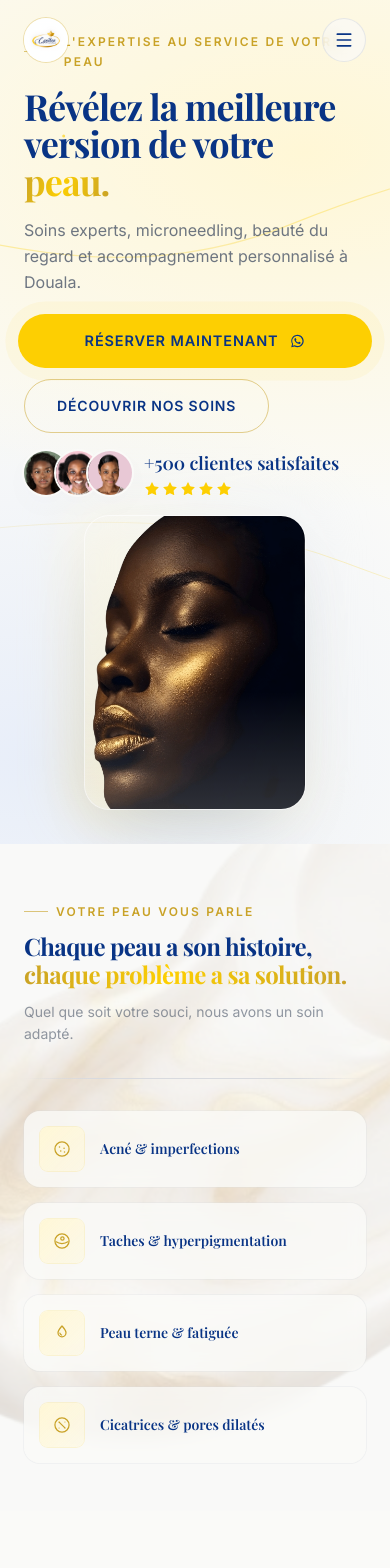
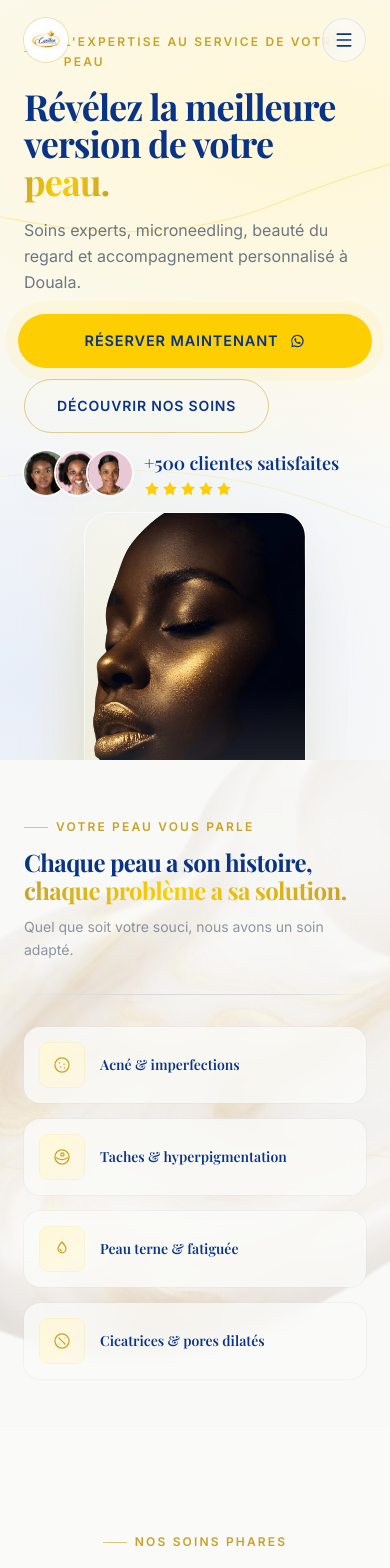
Before and after one commit to kenryalonzo/com.cythia.dev, a Next.js app: page / in a window 390 px wide. Shown: the top 1568 px of the page. Built offline with nearby package versions, Linux system fonts and the light colour scheme.

Commit message:
Refactor Hero component height for better responsiveness and integrate Filaments component into SkinConcerns for enhanced visual design

```diff
--- a/components/Hero.tsx
+++ b/components/Hero.tsx
@@ -32,7 +32,7 @@ export function Hero() {
 		<section
 			id="accueil"
 			ref={ref}
-			className="relative overflow-hidden bg-ivory h-dvh min-h-dvh"
+			className="relative overflow-hidden bg-ivory h-[90vh] min-h-[500px]"
 		>
 			{/* Décor — dégradé crème radial + filaments dorés subtils */}
 			<div
--- a/components/SkinConcerns.tsx
+++ b/components/SkinConcerns.tsx
@@ -2,6 +2,7 @@
 
 import { motion } from "framer-motion";
 import Image from "next/image";
+import { Filaments } from "@/components/ui/Filaments";
 import { skinConcernIcons } from "@/components/ui/icons";
 import { Reveal } from "@/components/ui/Reveal";
 import { waLink } from "@/lib/site";
@@ -47,6 +48,11 @@ export function SkinConcerns() {
 					aria-hidden
 				/>
 				<div className="absolute inset-0 bg-ivory/70" />
+			</div>
+
+			{/* Filaments dorés — subtils, en bas de section */}
+			<div className="absolute inset-x-0 bottom-0 h-1/2">
+				<Filaments intensity="subtle" />
 			</div>
 
 			<div className="container-luxe relative">
```
